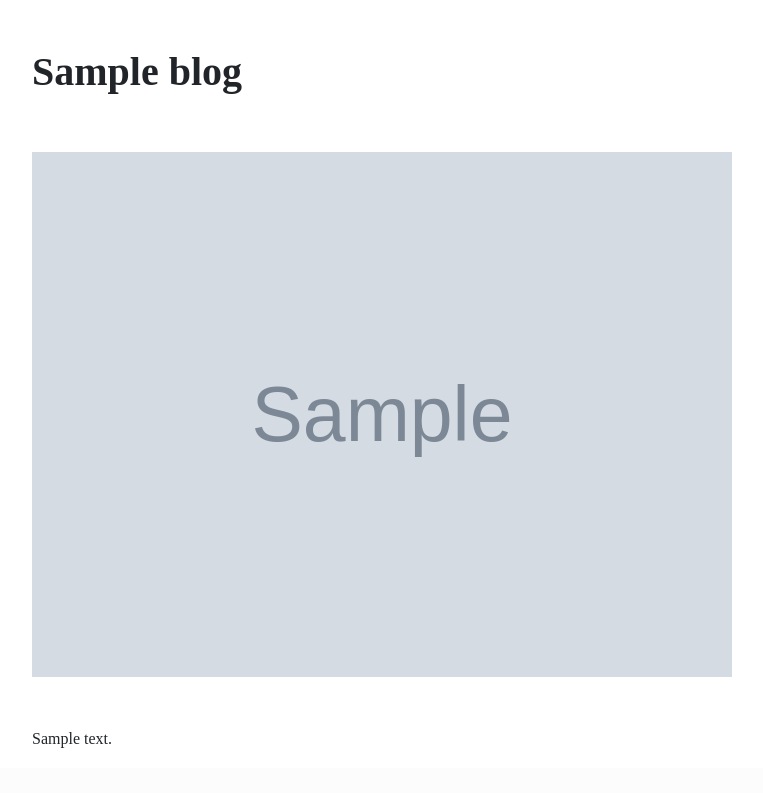
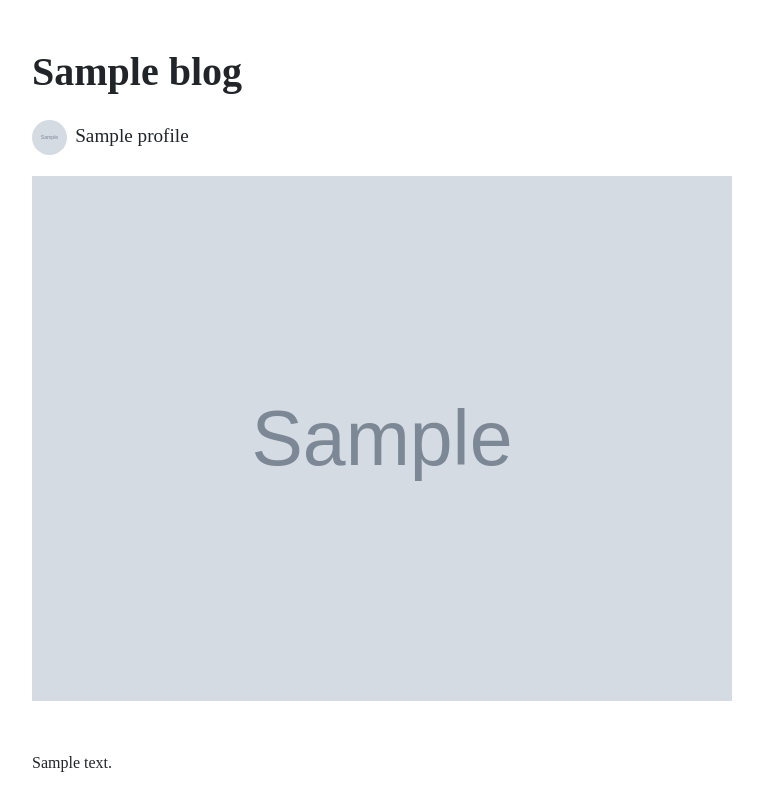
Before and after one commit to NagarajMurgod/BlogWebsite, a Django app: template MyBlog/blog/templates/displayBlog.html in a window 1280 px wide. Shown: the part 107-900 px from the top of the page, without its empty margins (258-1021 px from the left). Before the commit the page ends 855 px from the top, so only its background shows below. Run offline with Django 5.2, Linux system fonts and the light colour scheme; the template is opened without the code that fills it: most values are stand-ins (such as "Sample title", 1, 10 or a date in 2020); grey boxes marked "Sample" are stand-in pictures; some web fonts are replaced.

Commit message:
improve display blog'

```diff
--- a/MyBlog/blog/templates/displayBlog.html
+++ b/MyBlog/blog/templates/displayBlog.html
@@ -8,7 +8,11 @@
         <h1 class='fw-bold'>
             {{blog.title}}
         </h1>
-        <img class="w-100 py-5" src="{{blog.blog_image.url}}" alt="">
+        <div class="d-flex gap-2 mt-4 mb-2">
+            <img src="{{blog.profile.profile_img.url}}" style="width:2.2rem;height:2.2rem;" class="rounded-circle" alt="">
+            <p style="font-size: 1.2rem">{{blog.profile.name}}</p>
+        </div>
+        <img class="w-100 pb-5" src="{{blog.blog_image.url}}" alt="">
         <div class="w-100" style="text-align: justify;text-justify: inter-word;" >
             <p>
                 {{blog.content|safe}}
--- a/MyBlog/blog/views.py
+++ b/MyBlog/blog/views.py
@@ -54,8 +54,12 @@ class CreateBlog(LoginRequiredMixin, CreateView):
 
 class DisplayBlog(DetailView):
     template_name = 'displayBlog.html'
-    model = Blog
+    # model = Blog
     context_object_name = 'blog'
+
+    def get_object(self):
+        blog_info = Blog.objects.select_related('profile').filter(slug = self.kwargs['slug']).first()
+        return blog_info
 
 class GetAllBlogsApiView(ListAPIView):
 
```
